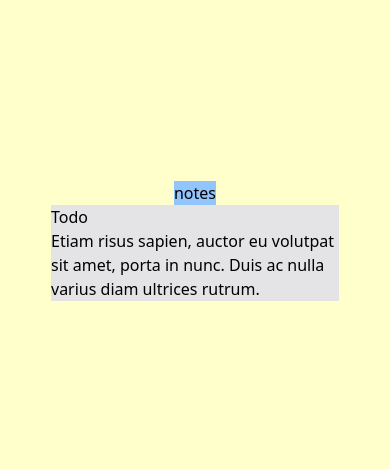
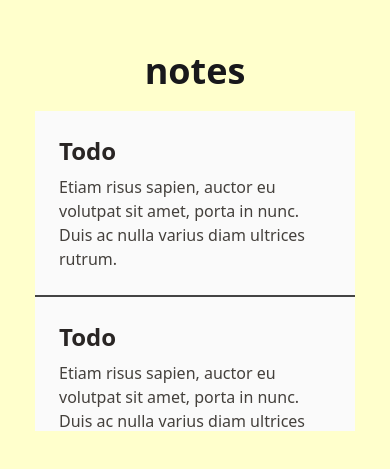
Before and after one commit to versacodes/notes-app, a Vue app: page / in a window 390 px wide. Shown: the part 139-608 px from the top of the page. Built offline with nearby package versions, Linux system fonts and the light colour scheme.

Commit message:
Add more styling for responsive design Styled scrollbar

```diff
--- a/src/App.vue
+++ b/src/App.vue
@@ -3,7 +3,7 @@ import NotesListSection from "./components/NotesListSection.vue"
 </script>
 
 <template>
-  <h1 class="bg-blue-300">notes</h1>
+  <h1 class="text-zinc-900 font-bold text-4xl mb-5">notes</h1>
   <NotesListSection />
 </template>
 
--- a/src/assets/main.css
+++ b/src/assets/main.css
@@ -20,8 +20,7 @@ body {
   font-weight: normal;
 }
 
-a,
-.green {
+a {
   text-decoration: none;
   color: hsla(160, 100%, 37%, 1);
   transition: 0.4s;
--- a/src/components/NotesCard.vue
+++ b/src/components/NotesCard.vue
@@ -2,12 +2,14 @@
 </script>
 
 <template>
-  <div>
-    <h2>Todo</h2>
-    <p>Etiam risus sapien, auctor eu volutpat sit amet, porta in nunc. Duis ac nulla varius diam ultrices rutrum.</p>
+  <div class="py-6 px-6 hover:scale-1.1 card">
+    <h2 class="font-bold text-2xl mb-2 text-stone-800">Todo</h2>
+    <p class="text-stone-700 text-md">Etiam risus sapien, auctor eu volutpat sit amet, porta in nunc. Duis ac nulla varius diam ultrices rutrum.</p>
   </div>
 </template>
 
 <style scoped>
-
+.card ~ .card {
+  border-top: 2px solid #444;
+}
 </style>
--- a/src/components/NotesListSection.vue
+++ b/src/components/NotesListSection.vue
@@ -3,11 +3,31 @@ import NotesCard from "./NotesCard.vue"
 </script>
 
 <template>
-  <section class="max-w-[18rem] bg-zinc-200 mx-auto block">
+  <section class="md:max-w-[36rem] max-w-[20rem] bg-neutral-50 mx-auto h-[20rem] overflow-y-scroll">
+    <NotesCard />
+    <NotesCard />
     <NotesCard />
   </section>
 </template>
 
 <style scoped>
+/* width */
+::-webkit-scrollbar {
+  width: 4px;
+}
 
+/* Track */
+::-webkit-scrollbar-track {
+  background: #999;
+}
+
+/* Handle */
+::-webkit-scrollbar-thumb {
+  background: #649;
+}
+
+/* Handle on hover */
+::-webkit-scrollbar-thumb:hover {
+  background: #555;
+}
 </style>
--- a/tailwind.config.js
+++ b/tailwind.config.js
@@ -3,7 +3,6 @@ module.exports = {
   content: [
   	"./index.html",
     "./src/**/*.{vue,js,ts,jsx,tsx}",
-
   ],
   theme: {
     extend: {},
```
